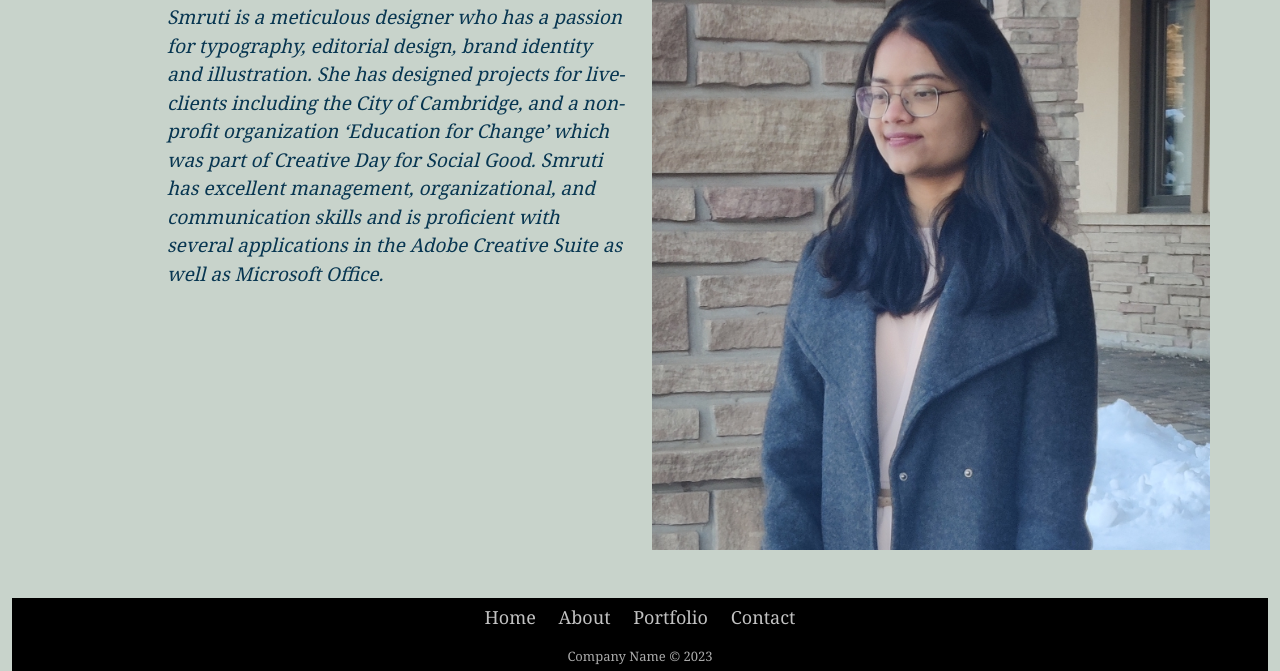
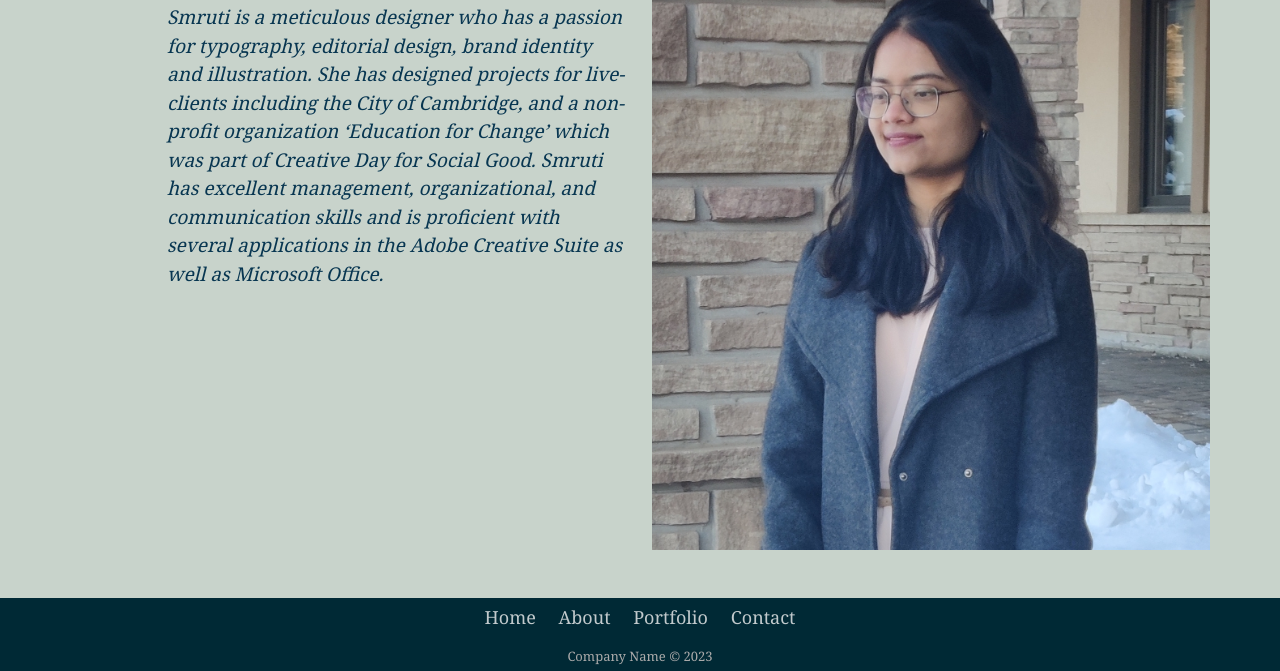
Before and after one commit to Smaitra9090/smrutidesign.github.io, a plain HTML site: page about.html in a window 1280 px wide. Shown: the part 184-855 px from the top of the page. Drawn offline with Linux system fonts and the light colour scheme.

Commit message:
Add files via upload

```diff
--- a/about.html
+++ b/about.html
@@ -46,7 +46,7 @@
         </div>
     </div>
 </div>
-<div class="container-fluid">
+<div class="container-fluid gx-0">
     <footer class="footer-basic mt-5">
 
         <ul class="list-inline">
--- a/assets/css/styles.css
+++ b/assets/css/styles.css
@@ -45,7 +45,7 @@ blockquote {
 
 .footer-basic {
   padding: 5px 0;
-  background-color: #000000;
+  background-color: #002935;
   color: #f2f2f2;
 }
 
```
Also changed, not shown: contact.html (+1 -1 lines), portfolio.html (+1 -1 lines).
